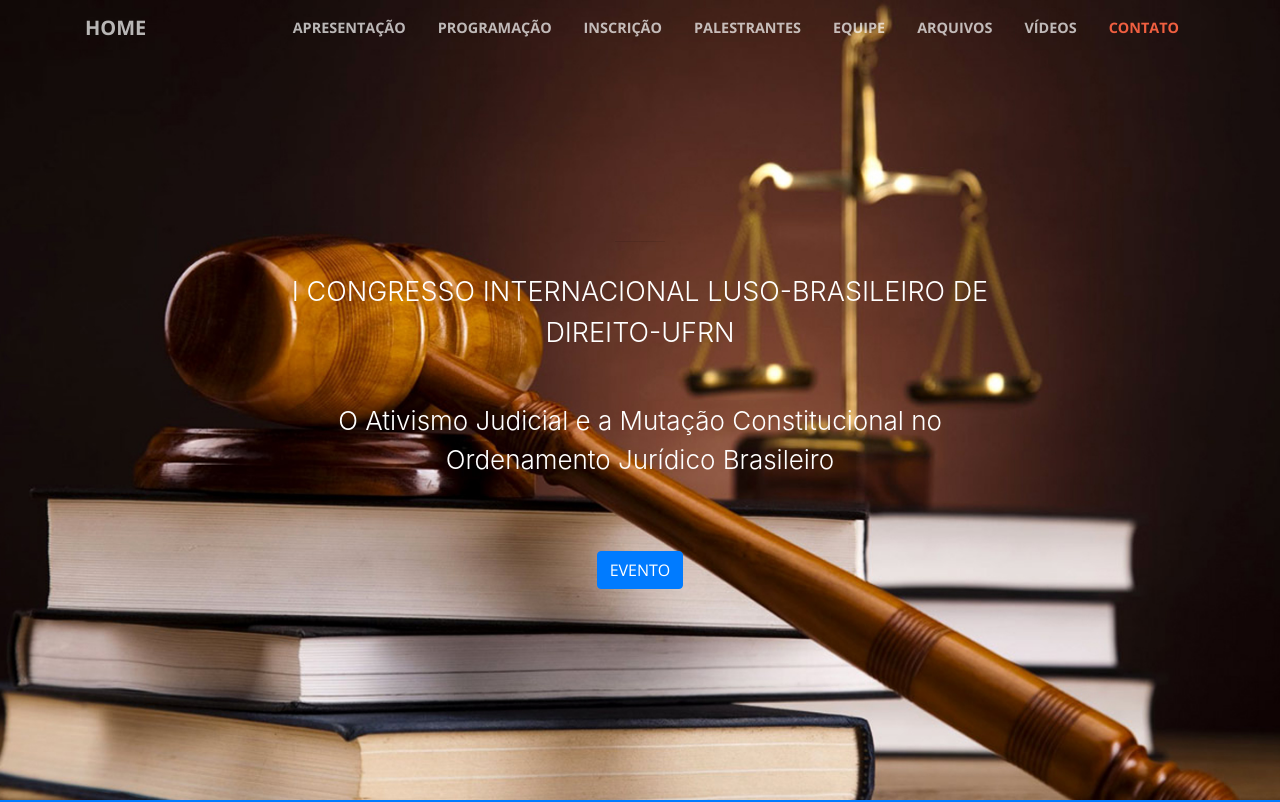
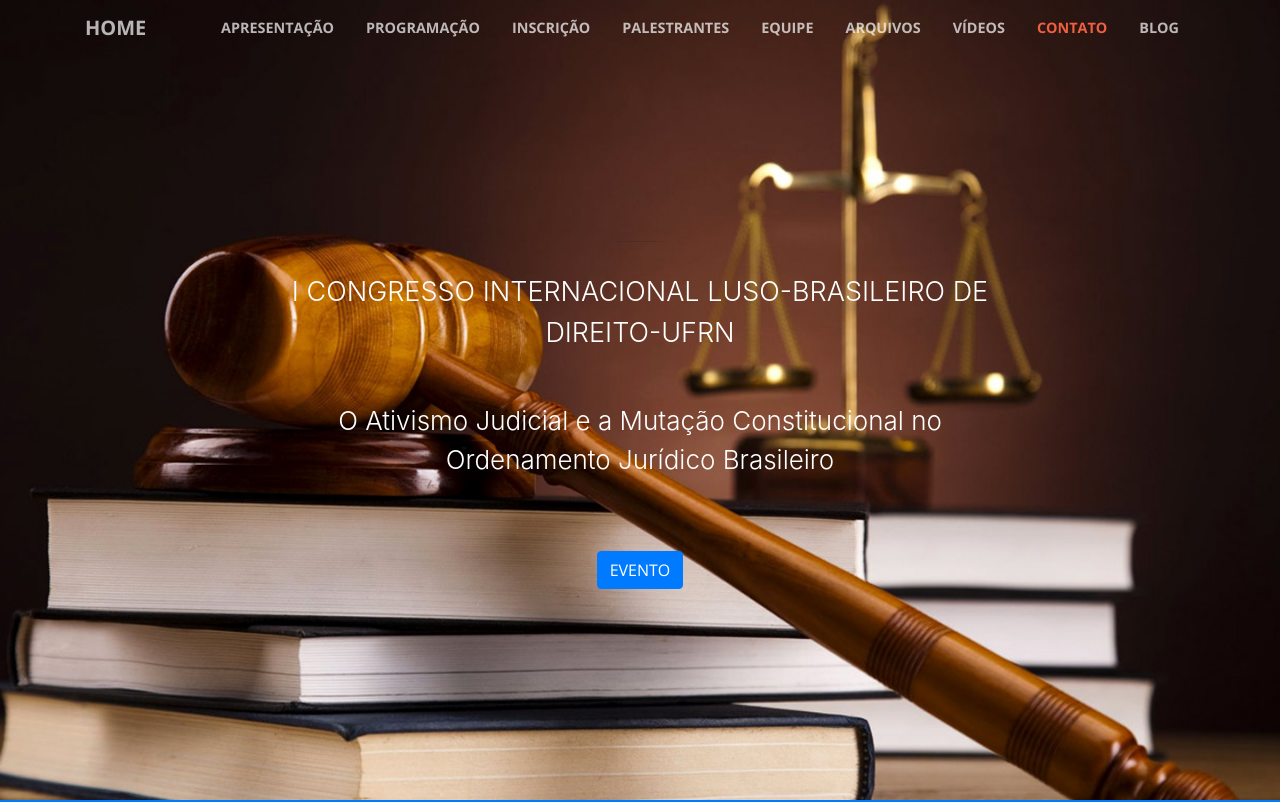
Before and after one commit to profdantas/site, a website with bundled scripts: page index.html in a window 1280 px wide. Shown: the top 802 px of the page. Built offline with nearby package versions, Linux system fonts and the light colour scheme.

Commit message:
Update index.html

```diff
--- a/index.html
+++ b/index.html
@@ -65,6 +65,9 @@
           <li class="nav-item">
             <a class="nav-link js-scroll-trigger" href="#contact">Contato</a>
           </li>
+          <li class="nav-item">
+             <a class="nav-link js-scroll-trigger" href="http://profdantaspereira.com/">Blog</a>
+            </li>
         </ul>
       </div>
     </div>
```
